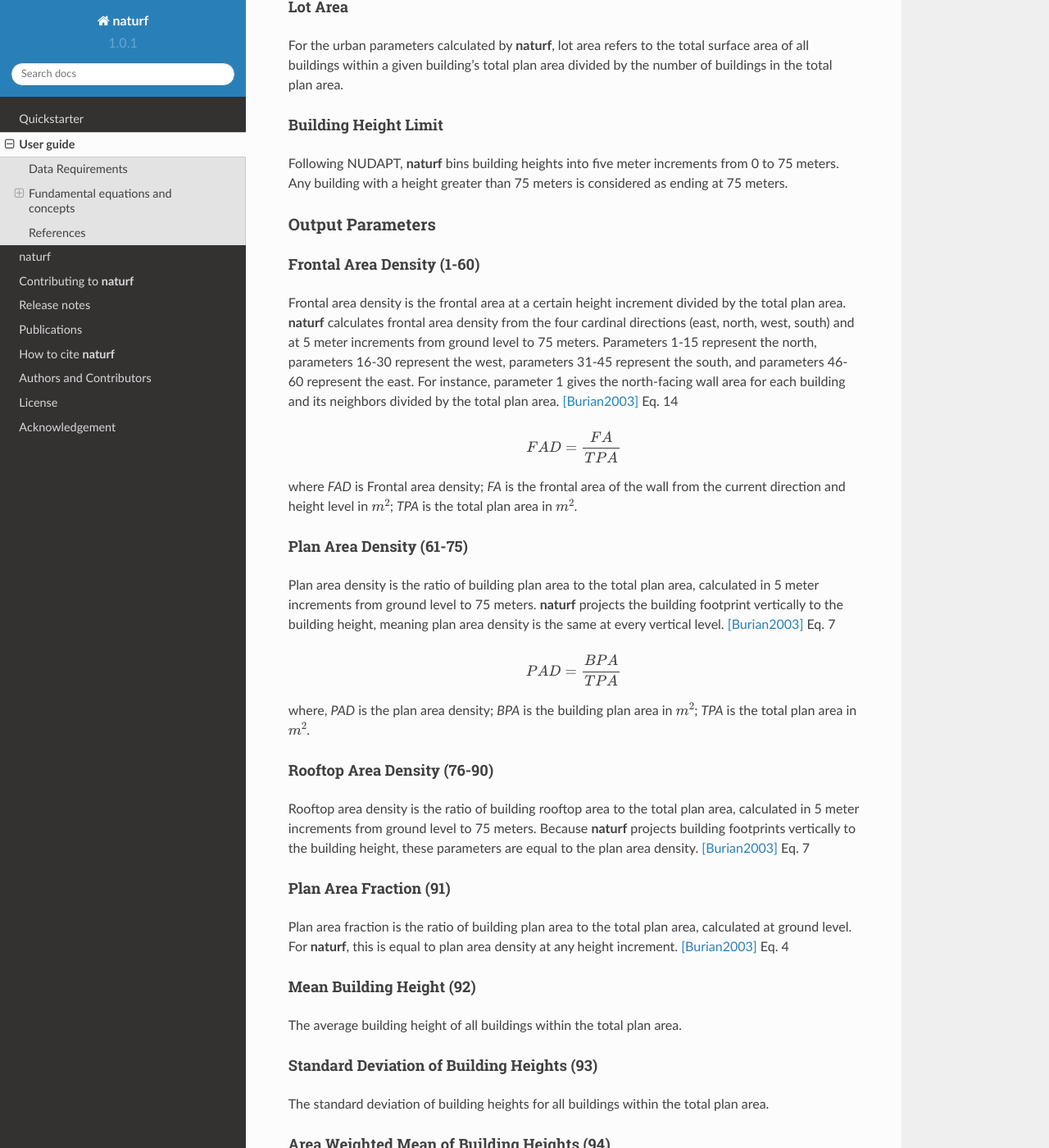
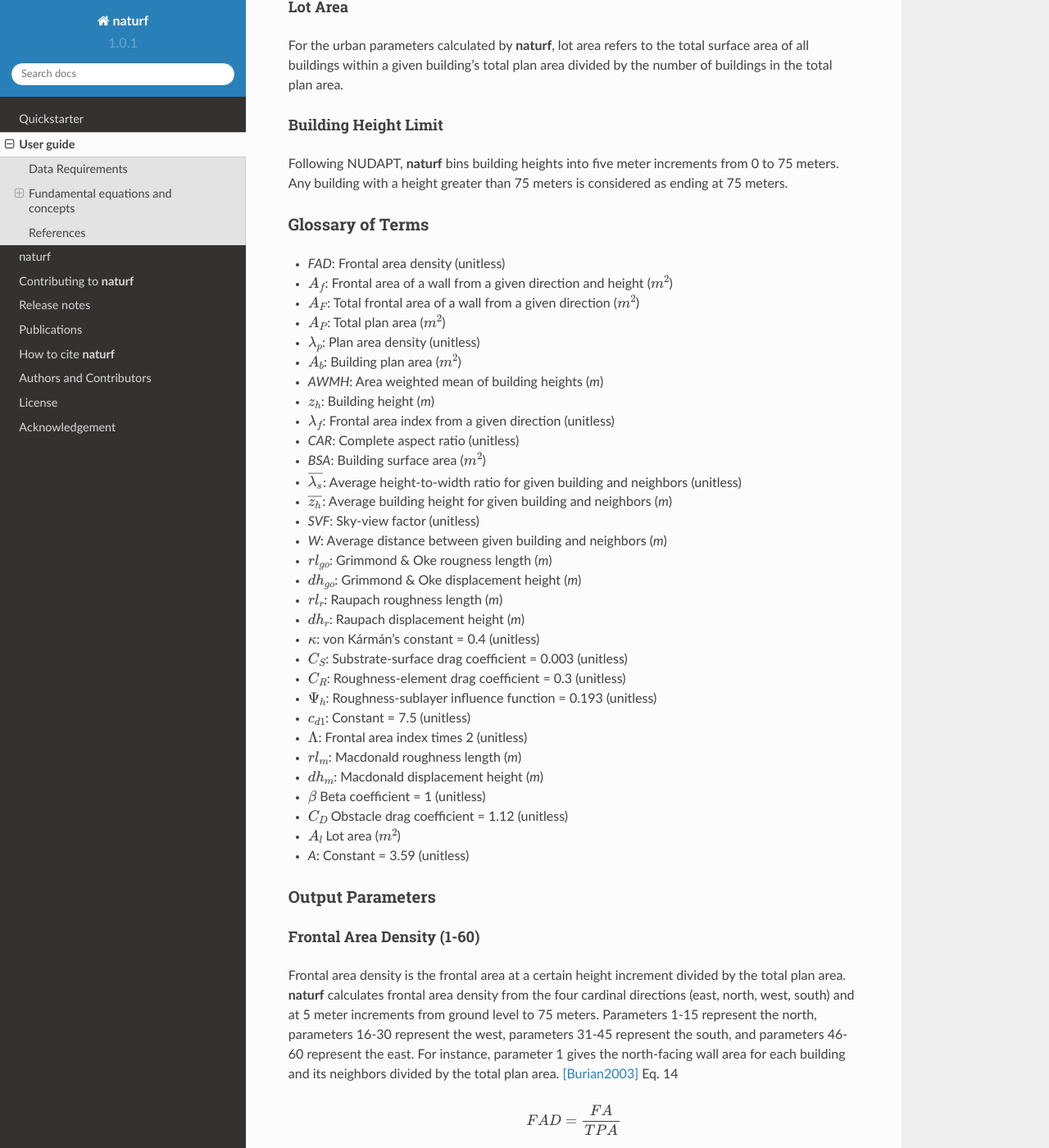
Before and after one commit to IMMM-SFA/naturf, a Sphinx documentation site: the page built from docs/source/user_guide.rst, in a window 1280 px wide and 1400 px high, scrolled down 1022 px. Shown: the whole window at 82% size. Built offline with Sphinx 7.4.7 and the Read the Docs theme 2.0.0, drawn with Linux system fonts in a browser that asks for light colours; formulas are drawn with MathJax 3.

Commit message:
add glossary of terms #164

```diff
--- a/docs/source/user_guide.rst
+++ b/docs/source/user_guide.rst
@@ -40,6 +40,41 @@ Building Height Limit
 ^^^^^^^^^^^^^^^^^^^^^
 
 Following NUDAPT, **naturf** bins building heights into five meter increments from 0 to 75 meters. Any building with a height greater than 75 meters is considered as ending at 75 meters.
+
+Glossary of Terms
+~~~~~~~~~~~~~~~~~
+
+* `FAD`: Frontal area density (unitless)
+* :math:`A_f`: Frontal area of a wall from a given direction and height (:math:`m^2`)
+* :math:`A_F`: Total frontal area of a wall from a given direction (:math:`m^2`)
+* :math:`A_P`: Total plan area (:math:`m^2`)
+* :math:`\lambda_p`: Plan area density (unitless)
+* :math:`A_b`: Building plan area (:math:`m^2`)
+* `AWMH`: Area weighted mean of building heights (`m`)
+* :math:`z_h`: Building height (`m`)
+* :math:`\lambda_f`: Frontal area index from a given direction (unitless)
+* `CAR`: Complete aspect ratio (unitless)
+* `BSA`: Building surface area (:math:`m^2`)
+* :math:`\overline{\lambda_s}`: Average height-to-width ratio for given building and neighbors (unitless)
+* :math:`\overline{z_h}`: Average building height for given building and neighbors (`m`)
+* `SVF`: Sky-view factor (unitless)
+* `W`: Average distance between given building and neighbors (`m`)
+* :math:`rl_{go}`: Grimmond & Oke rougness length (`m`)
+* :math:`dh_{go}`: Grimmond & Oke displacement height (`m`)
+* :math:`rl_r`: Raupach roughness length (`m`)
+* :math:`dh_r`: Raupach displacement height (`m`)
+* :math:`\kappa`: von Kármán's constant = 0.4 (unitless)
+* :math:`C_S`: Substrate-surface drag coefficient = 0.003 (unitless)
+* :math:`C_R`: Roughness-element drag coefficient = 0.3 (unitless)
+* :math:`\Psi_h`: Roughness-sublayer influence function = 0.193 (unitless)
+* :math:`c_{d1}`: Constant = 7.5 (unitless)
+* :math:`\Lambda`: Frontal area index times 2 (unitless)
+* :math:`rl_m`: Macdonald roughness length (`m`)
+* :math:`dh_m`: Macdonald displacement height (`m`)
+* :math:`\beta` Beta coefficient = 1 (unitless)
+* :math:`C_D` Obstacle drag coefficient = 1.12 (unitless)
+* :math:`A_l` Lot area (:math:`m^2`)
+* `A`: Constant = 3.59 (unitless)
 
 Output Parameters
 ~~~~~~~~~~~~~~~~~
```
